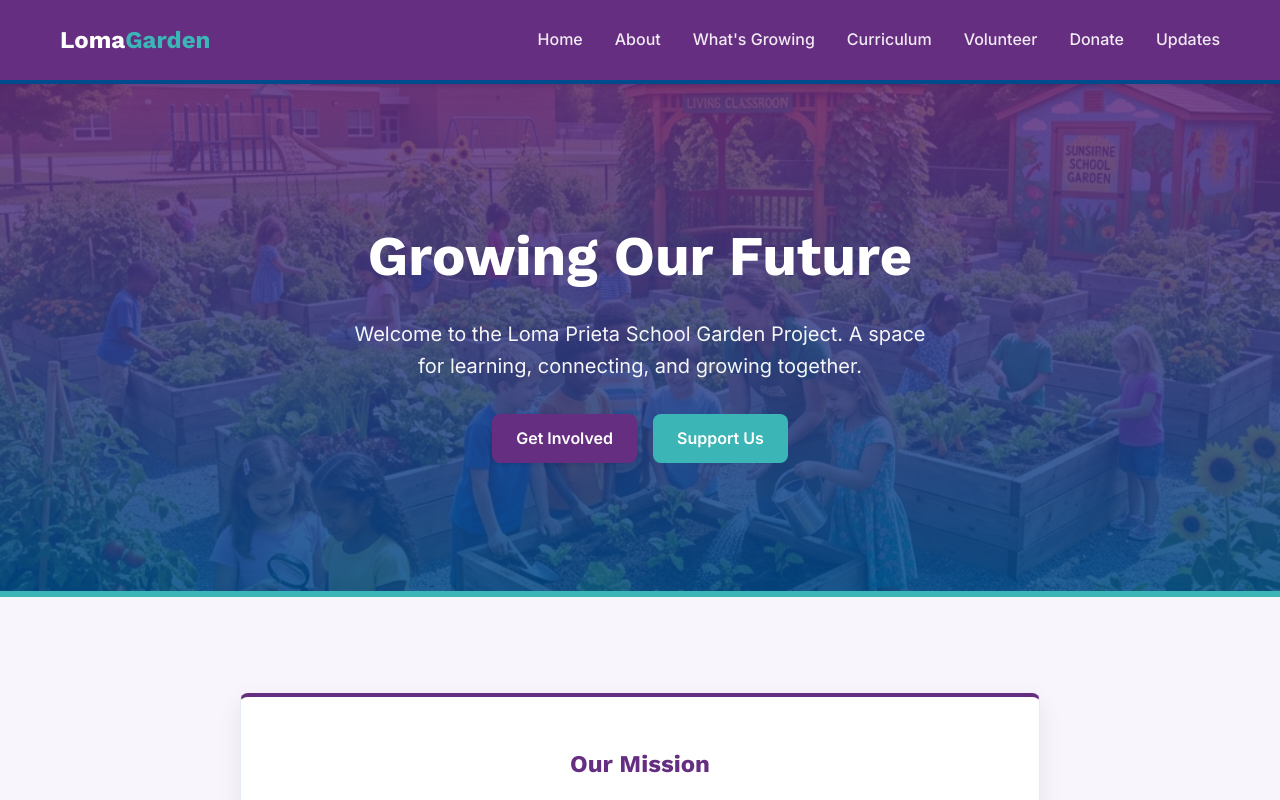
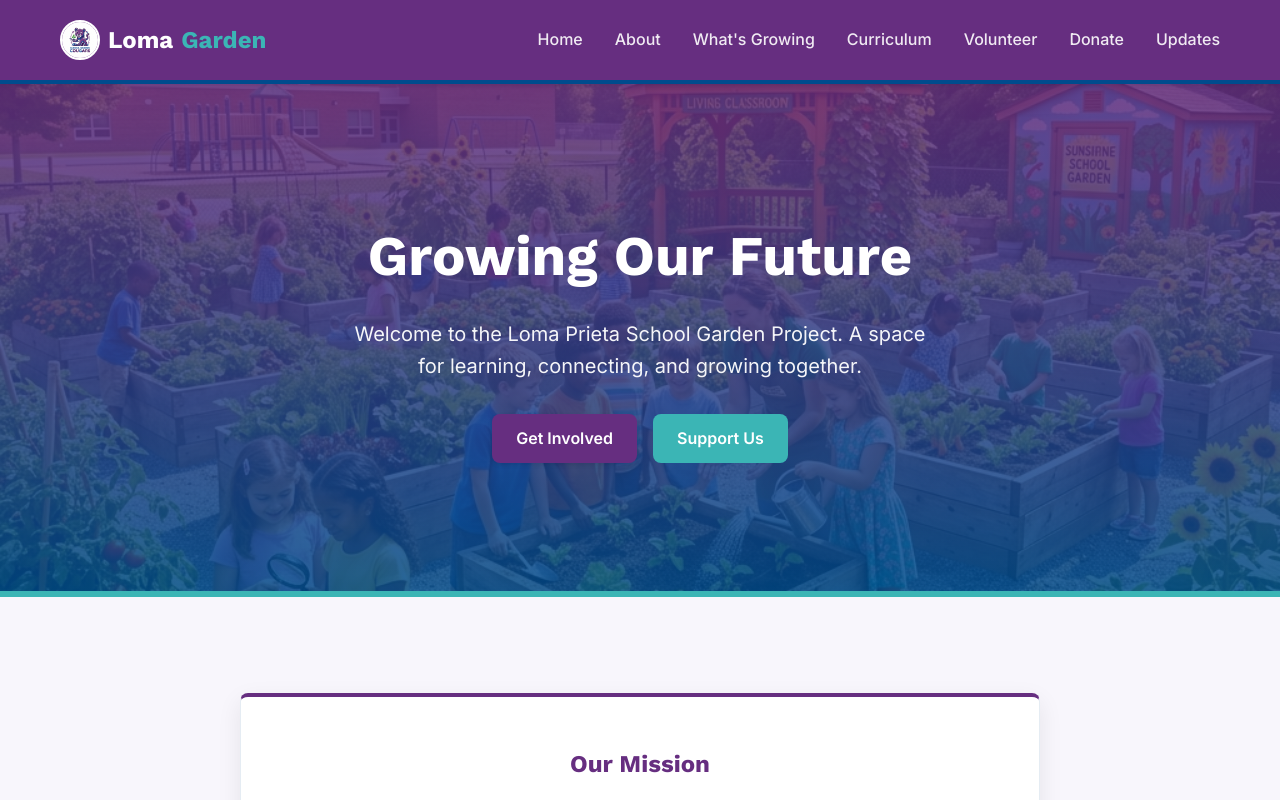
Before and after one commit to Baylow/loma-prieta-garden, a Next.js app: page / in a window 1280 px wide. Shown: the top 800 px of the page. Built offline with nearby package versions, Linux system fonts and the light colour scheme.

Commit message:
Add cougar mascot logo

```diff
--- a/src/components/Navbar.js
+++ b/src/components/Navbar.js
@@ -13,7 +13,10 @@ export default function Navbar() {
     <header className={styles.header}>
       <div className={`container ${styles.navContainer}`}>
         <div className={styles.logo}>
-          <Link href="/" onClick={closeMenu}>Loma<span className={styles.highlight}>Garden</span></Link>
+          <Link href="/" onClick={closeMenu}>
+            <img src="/images/cougar_logo.jpg" alt="Cougar Mascot" className={styles.logoImage} />
+            Loma<span className={styles.highlight}>Garden</span>
+          </Link>
         </div>
 
         <button className={styles.hamburger} onClick={toggleMenu} aria-label="Toggle menu">
--- a/src/components/Navbar.module.css
+++ b/src/components/Navbar.module.css
@@ -24,7 +24,18 @@
 }
 
 .logo a {
+  display: flex;
+  align-items: center;
+  gap: 0.5rem;
   color: var(--text-light);
+}
+
+.logoImage {
+  height: 40px;
+  width: 40px;
+  border-radius: 50%;
+  object-fit: cover;
+  border: 2px solid var(--text-light);
 }
 
 .logo a:hover {
```
Also changed, not shown: public/images/cougar_logo.jpg (added).
